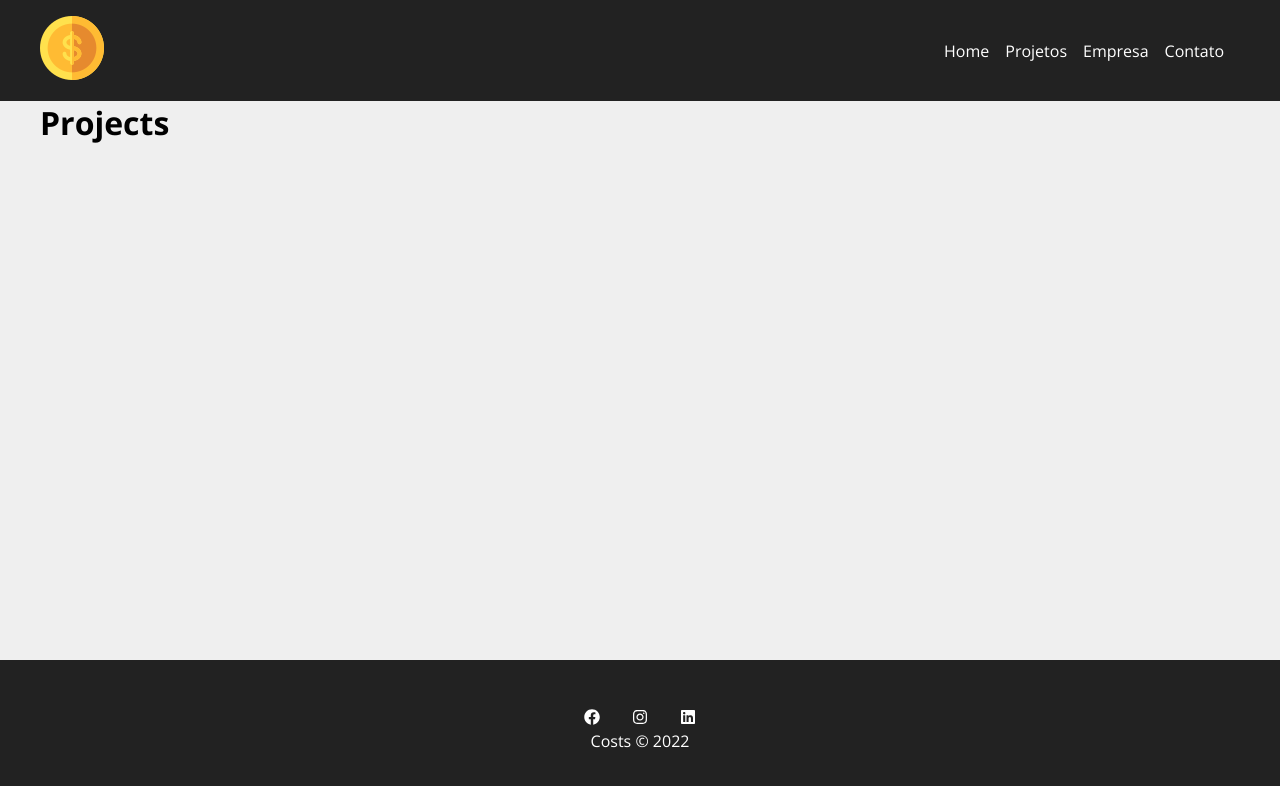
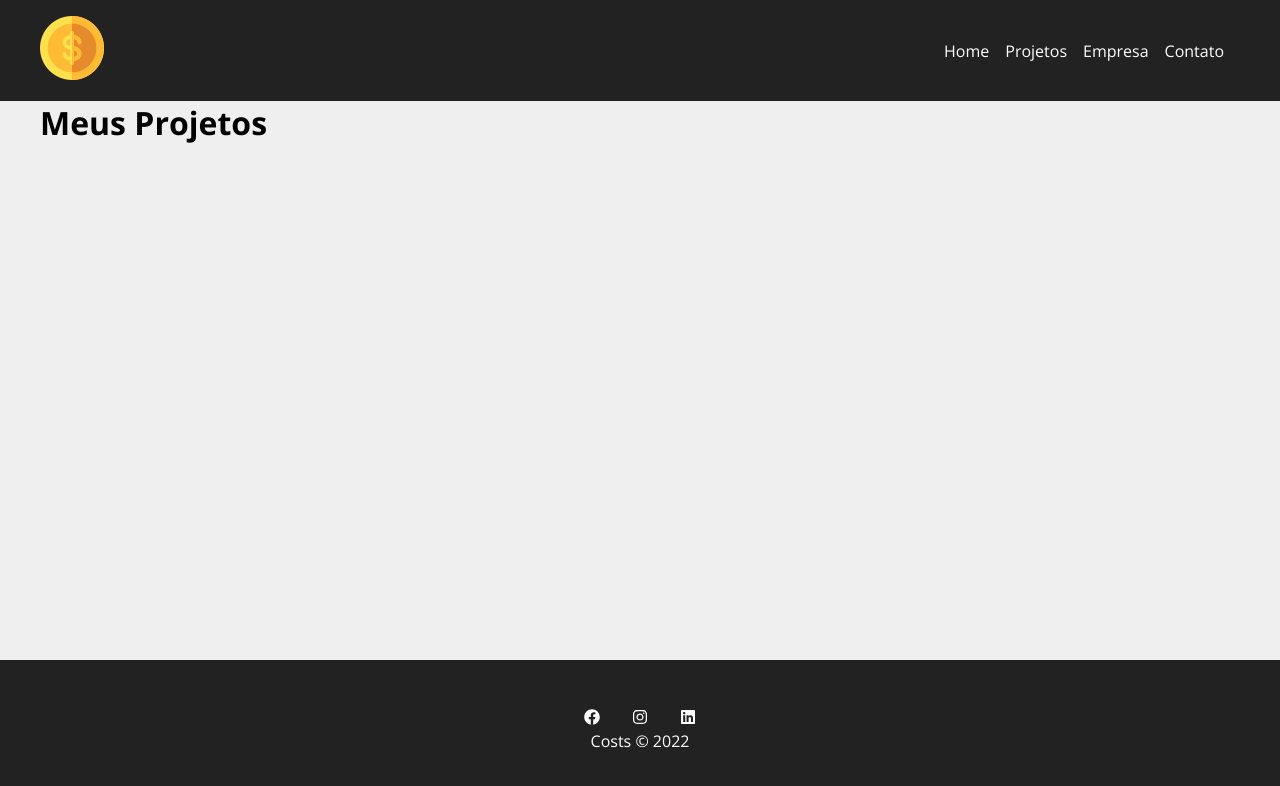
Before and after one commit to PauloVitorrr/Costs, a React (Create React App) app: page /Projects in a window 1280 px wide. Shown: the top 786 px of the page. Built offline with nearby package versions, Linux system fonts and the light colour scheme.

Commit message:
Location

```diff
--- a/src/components/pages/Projects.js
+++ b/src/components/pages/Projects.js
@@ -1,5 +1,24 @@
+import { useLocation } from 'react-router-dom'
+
+
+import Message from '../layout/Message'
+
+
 function Projects(){
-    return <h1>Projects</h1>
+
+    const location = useLocation()
+
+    let message = ''
+    if (location.state) {
+        message = location.state.message
+    }
+
+    return(
+        <div>
+            <h1>Meus Projetos</h1>
+            {message && <Message type="success" msg={message} />}
+        </div>
+    )
 }
 
 export default Projects
```
